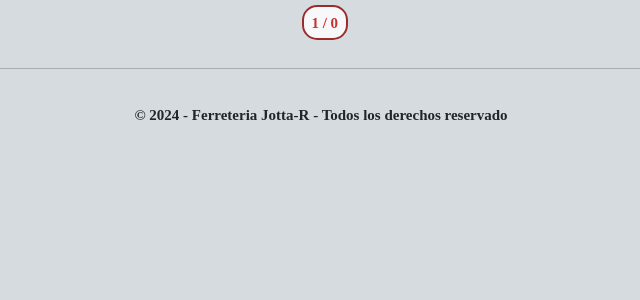
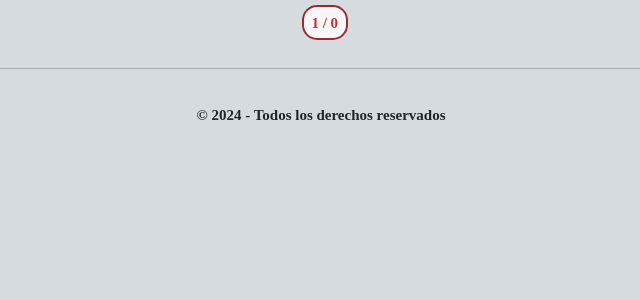
Before and after one commit to eduarprog/Inventario-online, a PHP site: page /home.php in a window 1280 px wide. Shown: the part 282-582 px from the top of the page, without its empty margins (319-959 px from the left). Run offline with PHP 8.4, Linux system fonts and the light colour scheme; the visitor is signed in with stand-in values (Sample User, id 1); data that the repository does not hold is empty; some libraries are stand-ins or nearby versions.

Commit message:
Update home.php 8th Commit

```diff
--- a/home.php
+++ b/home.php
@@ -58,6 +58,7 @@ if (!isset($_SESSION["usuario"])) {
             padding: 20px;
             border-radius: 8px;
             box-shadow: 0 2px 4px rgba(0, 0, 0, 0.1);
+            overflow: auto;
         }
 
         .aaa {
@@ -145,7 +146,6 @@ if ($result_total) {
                 </form>
                 <li class="navbar-nav">
                     <a style="text-decoration: none;" href="logout.php" title="Salir"><i class="fa-solid fa-arrow-right-from-bracket" style="color: #e40c0c;"></i></a>
-
                 </li>
             </div>
     </div>
@@ -247,7 +247,7 @@ if ($result_total) {
         if ($pagina < $total_paginas) {
             echo "<a title='Siguiente' class='aa' style='margin-left: 10px' href='home.php?pagina=" . ($pagina + 1) . "'>" . '<i class="fa-solid fa-chevron-up fa-rotate-90 fa-lx" style="color: #CA0403;"></i>' . "</a>";
         }
-        echo "<br><br><hr><br> &copy; 2024 - <b>Ferreteria Jotta-R</b> - Todos los derechos reservado";
+        echo "<br><br><hr><br> &copy; 2024 - Todos los derechos reservados";
 
         // Cerrar la declaración y la conexión
         if ($stmt) {
```
